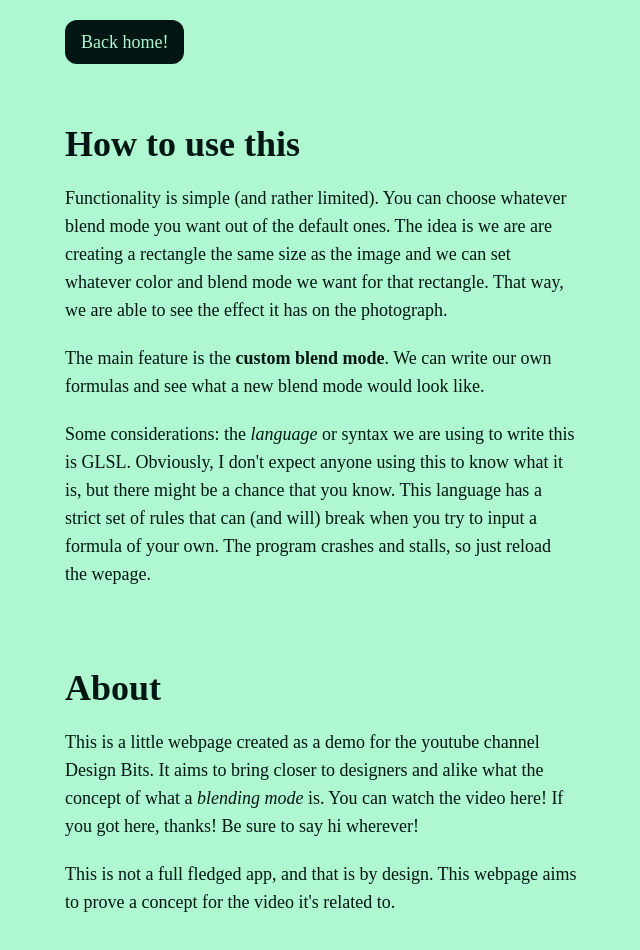
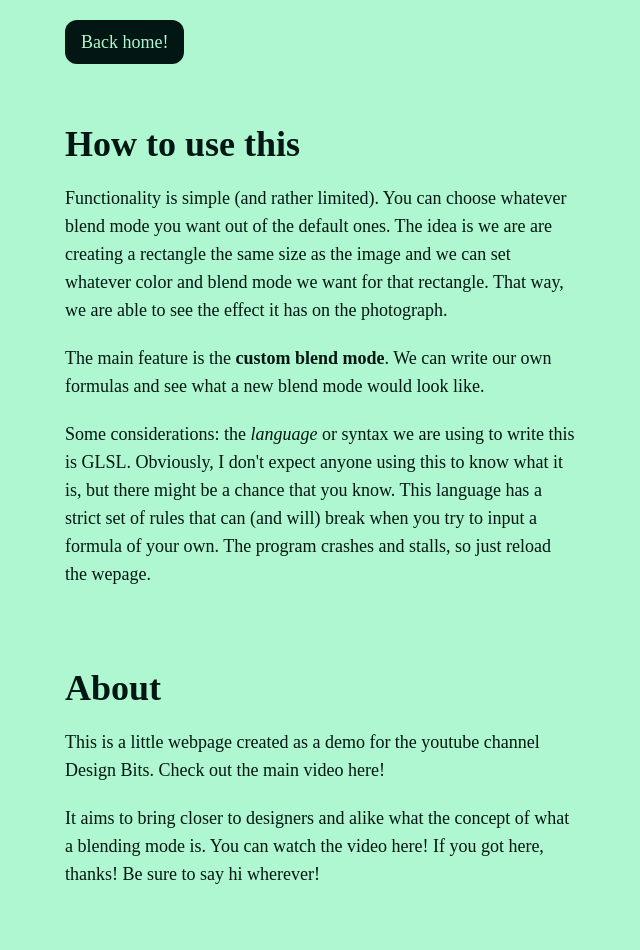
Before and after one commit to jesi-rgb/custom-blending-modes, a SvelteKit app: page /about in a window 1280 px wide. Shown: the top 950 px of the page, without its empty margins (319-959 px from the left). After the commit the page ends 928 px from the top, so only its background shows below. Built offline with nearby package versions, Linux system fonts and the light colour scheme; a web font is replaced by a local one.

Commit message:
update readme and about

```diff
--- a/src/routes/about/+page.svelte
+++ b/src/routes/about/+page.svelte
@@ -28,13 +28,12 @@
 		<div class="font-serif text-4xl font-bold">About</div>
 		<div class="my-5 flex-col space-y-5">
 			<p>
-				This is a little webpage created as a demo for the youtube channel Design Bits. It aims to
-				bring closer to designers and alike what the concept of what a <em>blending mode</em> is. You
-				can watch the video here! If you got here, thanks! Be sure to say hi wherever!
+				This is a little webpage created as a demo for the youtube channel Design Bits. Check out
+				the main video here!
 			</p>
 			<p>
-				This is not a full fledged app, and that is by design. This webpage aims to prove a concept
-				for the video it's related to.
+				It aims to bring closer to designers and alike what the concept of what a blending mode is.
+				You can watch the video here! If you got here, thanks! Be sure to say hi wherever!
 			</p>
 		</div>
 	</div>
```
Also changed, not shown: 1 other file (tests, documents, lock files or other folders).
